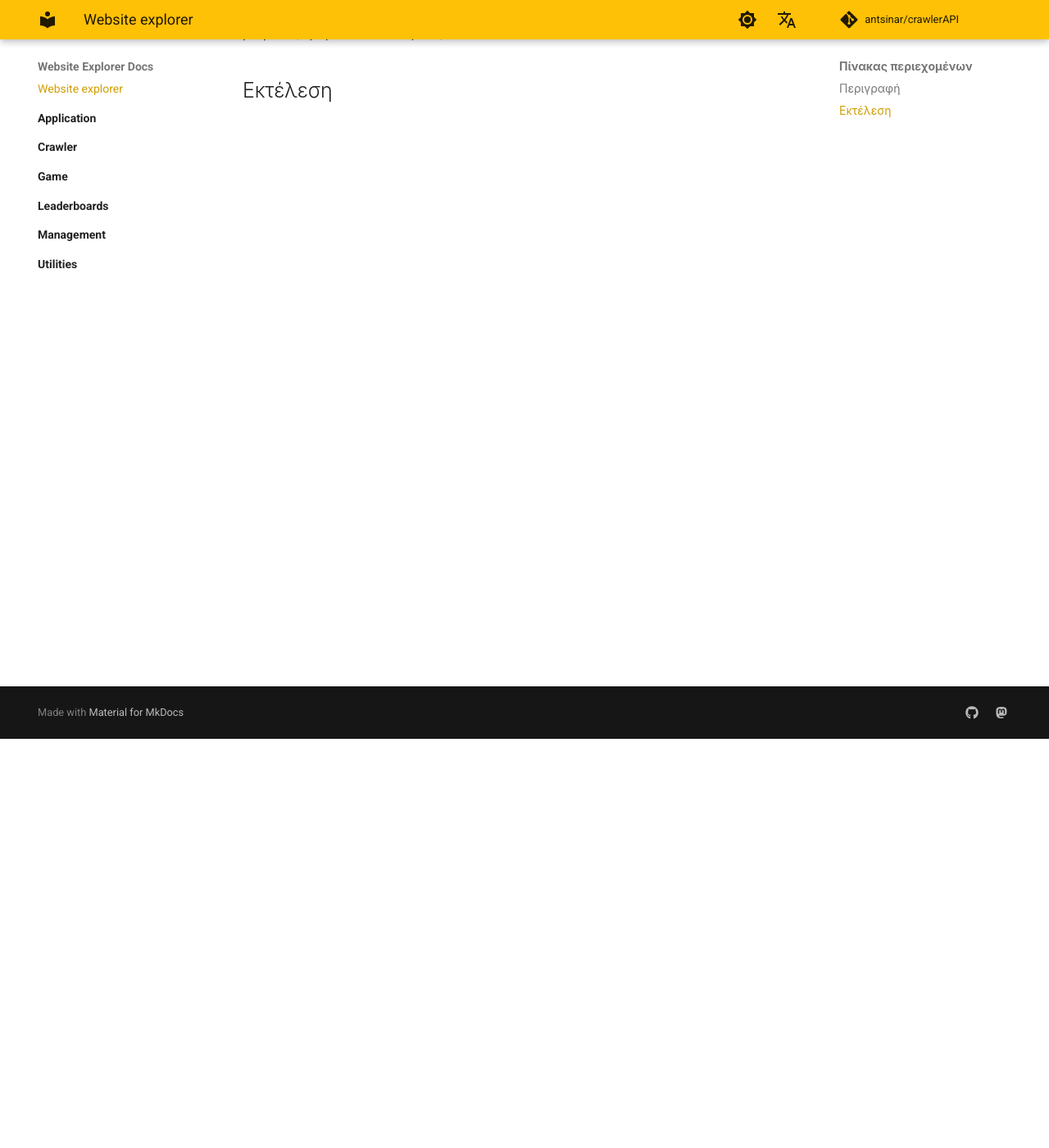
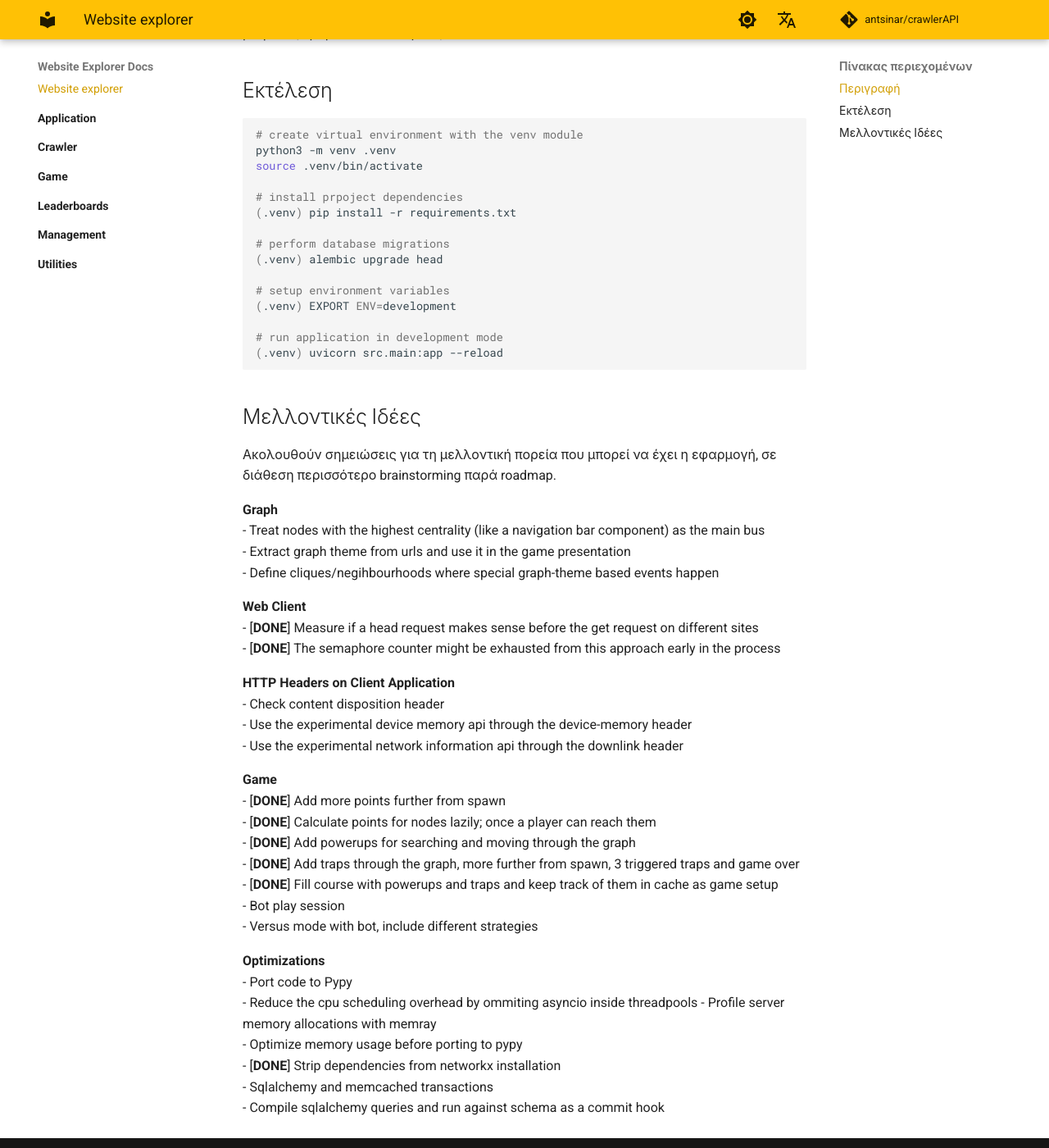
Before and after one commit to antsinar/CrawlerAPI, an MkDocs documentation site: the page built from docs/index.md, in a window 1280 px wide and 1400 px high, scrolled down 499 px. Shown: the whole window at 82% size. Built offline with MkDocs 1.6.1 and Material for MkDocs 9.7.7, drawn with Linux system fonts in a browser that asks for light colours; plug-ins that fetch from the network failed and are left out; comment, search, counter and statistics services are not loaded; the version menu is left out.

Commit message:
Updated docs index with run instructions and ideas section

````diff
--- a/docs/index.md
+++ b/docs/index.md
@@ -8,3 +8,55 @@
 Οι κανόνες του παιχνιδιού είναι απλοί. Όταν ο παίκτης επισκέπτεται για πρώτη φορά ένα προορισμό (κόμβο) κερδίζει πόντους. Για κάθε συνεχόμενο μοναδικό κόμβο που επισκέπτεται ανεβάζει το σερί (streak) του, το οποίο πολλαπλασιάζει τους κερδισμένους πόντους του. Όσο ο παίκτης απομακρύνεται από την αρχική του τοποθεσία, τόσους περισσότερους πόντους μπορεί να κερδίσει, όπως επίσης μπορεί να βρει κόμβους τηλεμεταφοράς και powerups περιορισμένων κινήσεων. Προσοχή όμως, ανάμεσα στις βοήθειες κρύβονται και παγίδες.
 
 ## Εκτέλεση
+```sh
+# create virtual environment with the venv module
+python3 -m venv .venv
+source .venv/bin/activate
+
+# install prpoject dependencies
+(.venv) pip install -r requirements.txt
+
+# perform database migrations
+(.venv) alembic upgrade head
+
+# setup environment variables
+(.venv) EXPORT ENV=development
+
+# run application in development mode
+(.venv) uvicorn src.main:app --reload
+```
+
+## Μελλοντικές Ιδέες
+Ακολουθούν σημειώσεις για τη μελλοντική πορεία που μπορεί να έχει η εφαρμογή, σε διάθεση περισσότερο brainstorming παρά roadmap.
+
+**Graph**
+- Treat nodes with the highest centrality (like a navigation bar component) as the main bus
+- Extract graph theme from urls and use it in the game presentation
+- Define cliques/negihbourhoods where special graph-theme based events happen
+
+**Web Client**
+- [**DONE**] Measure if a head request makes sense before the get request on different sites
+- [**DONE**] The semaphore counter might be exhausted from this approach early in the process
+
+**HTTP Headers on Client Application**
+- Check content disposition header
+- Use the experimental device memory api through the device-memory header
+- Use the experimental network information api through the downlink header
+
+**Game**
+- [**DONE**] Add more points further from spawn
+- [**DONE**] Calculate points for nodes lazily; once a player can reach them
+- [**DONE**] Add powerups for searching and moving through the graph
+- [**DONE**] Add traps through the graph, more further from spawn, 3 triggered traps and game over
+- [**DONE**] Fill course with powerups and traps and keep track of them in cache as game setup
+- Bot play session
+- Versus mode with bot, include different strategies
+
+**Optimizations**
+- Port code to Pypy
+- Reduce the cpu scheduling overhead by ommiting asyncio inside threadpools
+- Profile server memory allocations with memray
+- Optimize memory usage before porting to pypy
+- [**DONE**] Strip dependencies from networkx installation
+- Sqlalchemy and memcached transactions
+- Compile sqlalchemy queries and run against schema as a commit hook
````
